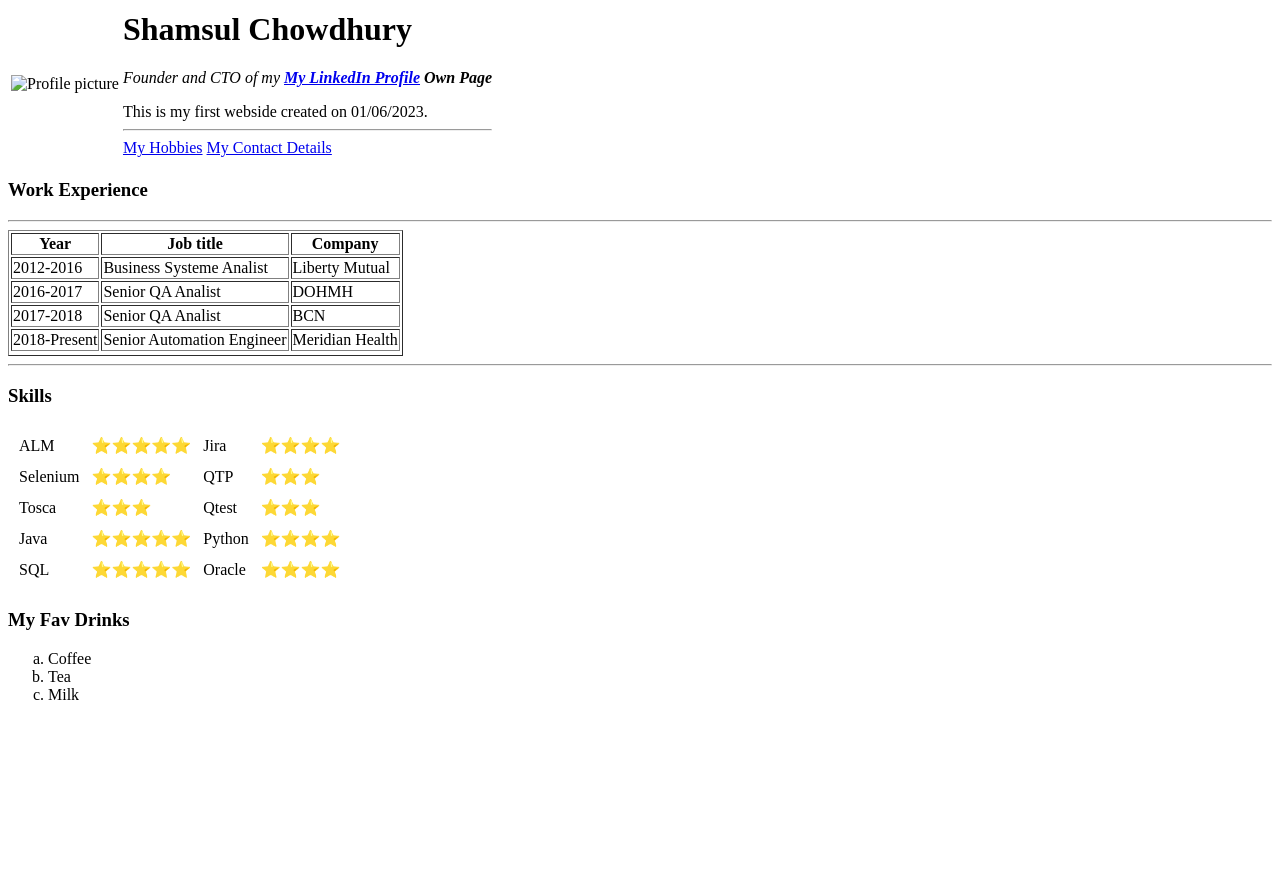
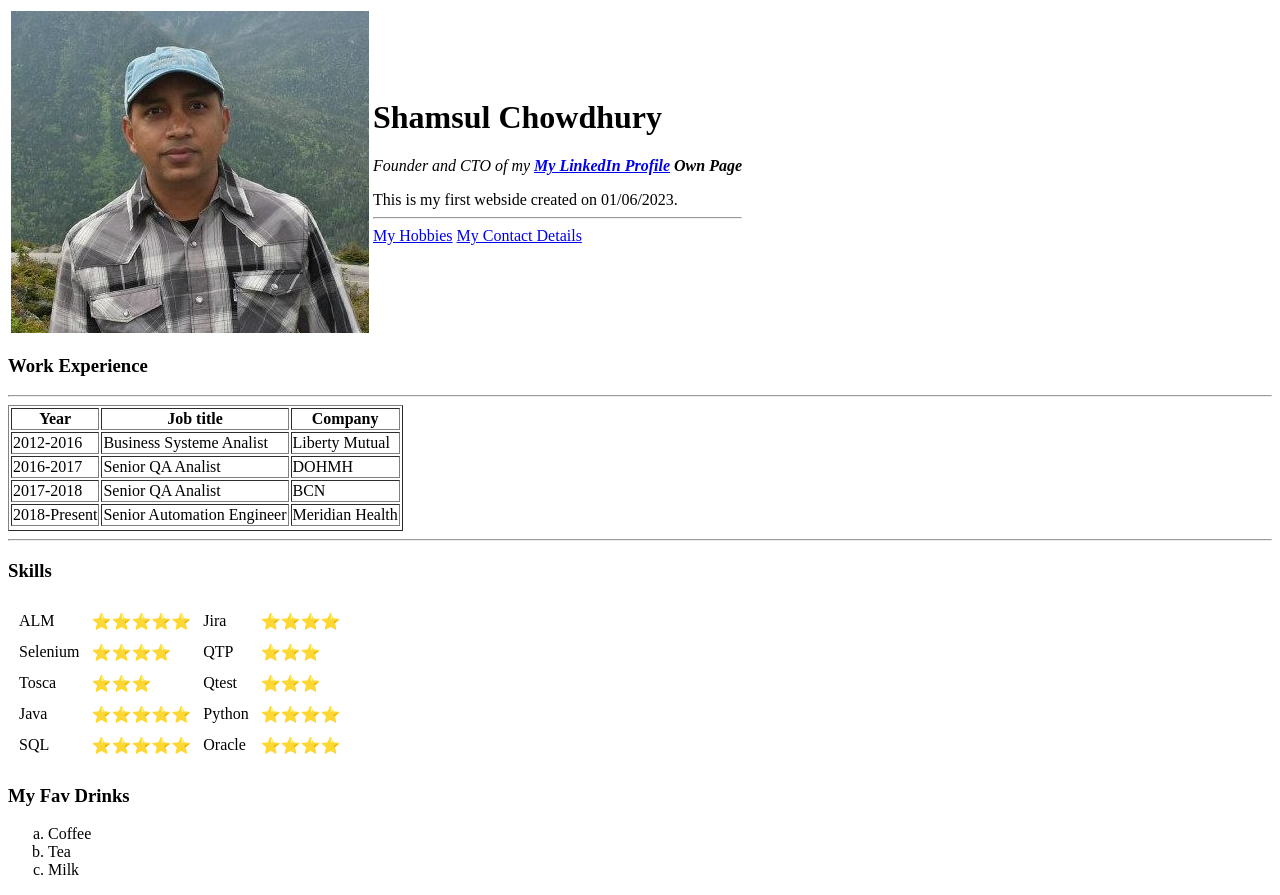
Before and after one commit to shamsrahman/cv, a plain HTML site: page index.html in a window 1280 px wide. Before the commit the page ends 800 px from the top, so only its background shows below. Drawn offline with Linux system fonts and the light colour scheme.

Commit message:
Update index.html

```diff
--- a/index.html
+++ b/index.html
@@ -9,7 +9,7 @@
   <table cellpacing = "20">
     <tr>
 
-      <td><img src="shamsul.jpg" alt="Profile picture"></td>
+      <td><img src="images/shamsul.jpg" alt="Profile picture"></td>
 
       <td>
 
```
